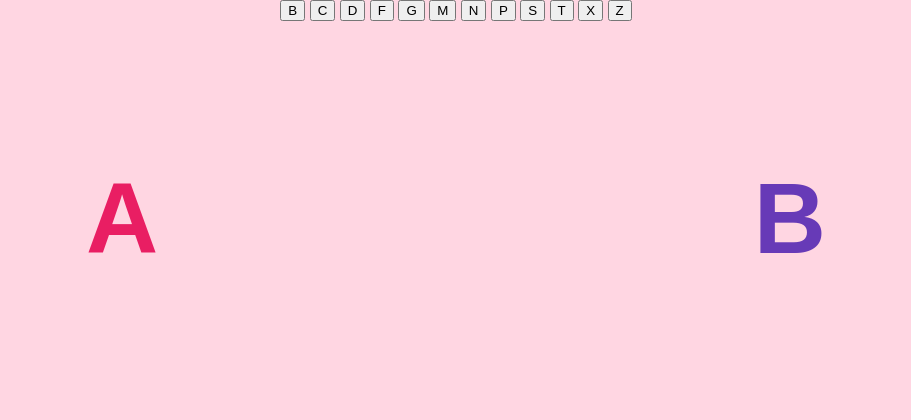
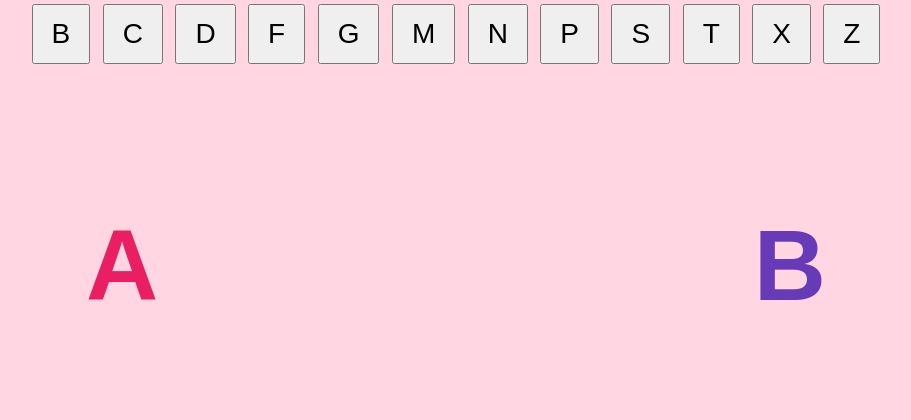
Before and after one commit to anusiya-01/dyslexia-learning-assistant, a Flask app: page /blending_a in a window 1280 px wide. Shown: the top 420 px of the page, without its empty margins (184-1095 px from the left). Run offline with Flask 3, Linux system fonts and the light colour scheme.

Commit message:
Update blending_a.html

```diff
--- a/templates/blending_a.html
+++ b/templates/blending_a.html
@@ -2,6 +2,7 @@
 <html>
 <head>
     <title>A + B Blending</title>
+    <meta name="viewport" content="width=device-width, initial-scale=1">
 
     <style>
         body {
@@ -72,6 +73,12 @@
 
         .join-button:hover {
             background: #6c3483;
+        }
+        .combination-buttons button {
+            font-size: 28px;
+            padding: 12px 18px;
+            min-width: 50px;
+            margin: 4px;
         }
     </style>
 </head>
```
